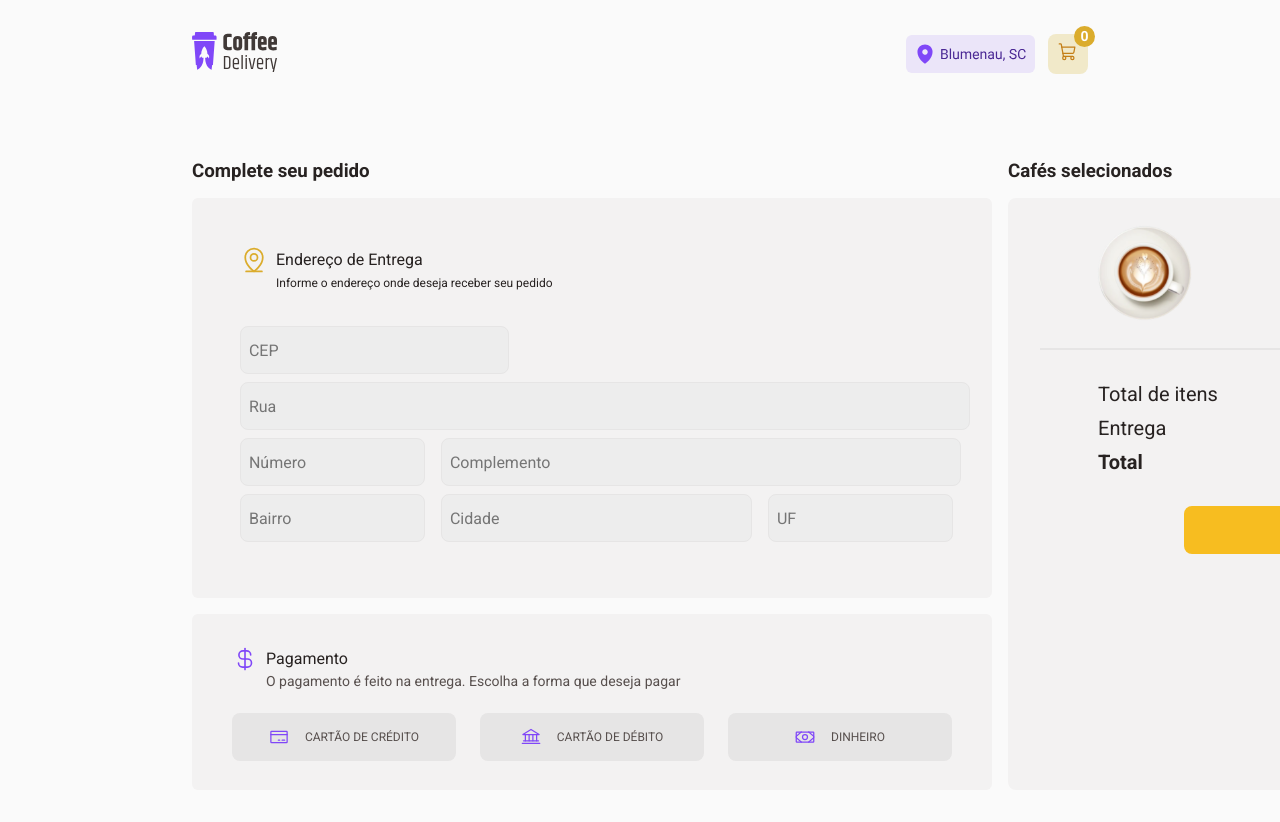
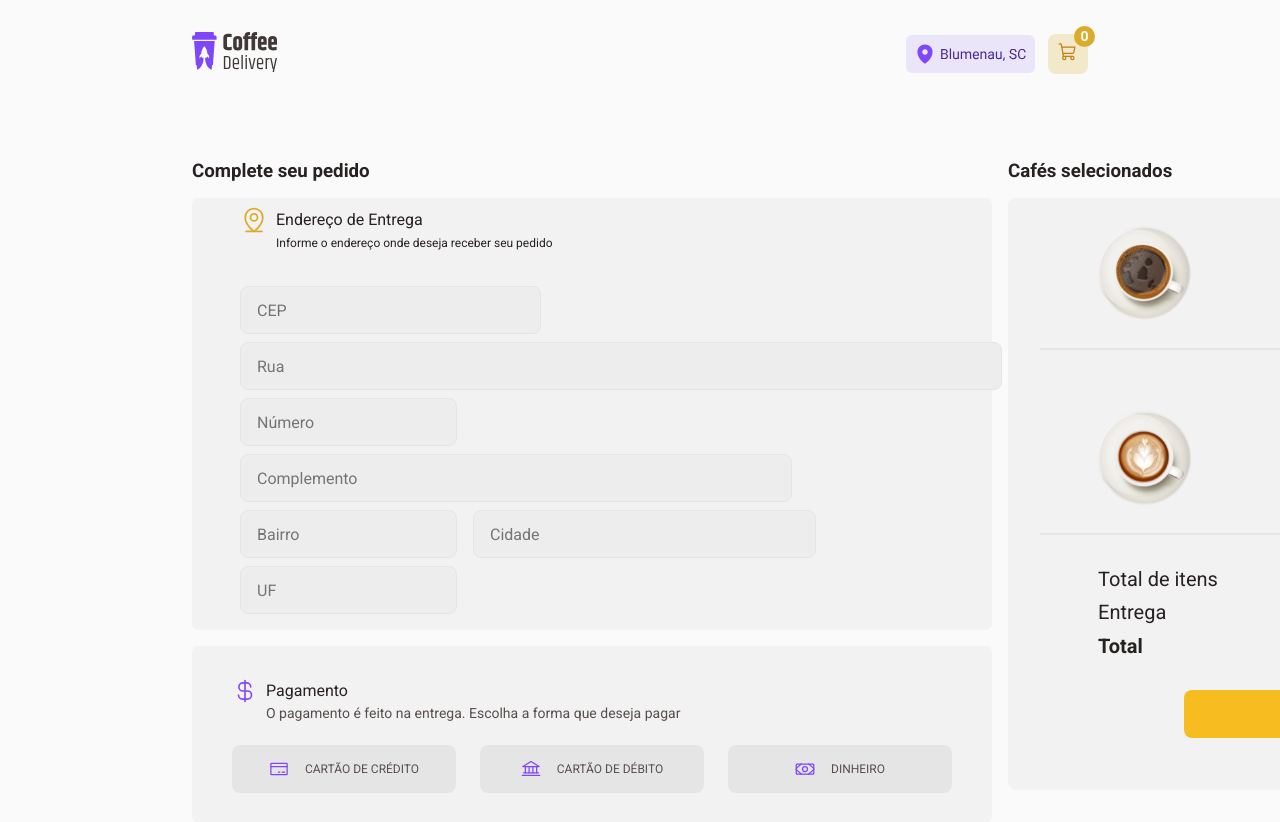
Before and after one commit to antonioRenato/Coffee-Delivery-React, a React (Vite) app: page /checkout in a window 1280 px wide. Shown: the top 822 px of the page. Before the commit the page ends 800 px from the top, so only its background shows below. Built offline with nearby package versions, Linux system fonts and the light colour scheme.

Commit message:
coffee finished

```diff
--- a/src/components/Endereco/index.tsx
+++ b/src/components/Endereco/index.tsx
@@ -23,11 +23,8 @@ import {
   TextOfPurchasedItems,
 } from './styles'
 import { ItemPurchased } from '../ItemPurchased'
-import { useState } from 'react'
 
 export function CompleteCheckout() {
-  const [quantityOfItens, setQuantityOfItens] = useState([])
-
   return (
     <Container>
       <div>
@@ -45,25 +42,25 @@ export function CompleteCheckout() {
 
           <FormEndereco action="">
             <label htmlFor="CEP">
-              <input type="text" placeholder="  CEP" size={30} />
+              <input type="text" placeholder="CEP" size={30} />
             </label>
             <label htmlFor="Rua">
-              <input type="text" placeholder="  Rua" size={85} />
+              <input type="text" placeholder="Rua" size={85} />
             </label>
             <label htmlFor="Numero">
-              <input type="number" placeholder="  Número" />
+              <input type="number" placeholder="Número" />
             </label>
             <label htmlFor="Complemento">
-              <input type="text" placeholder="  Complemento" size={60} />
+              <input type="text" placeholder="Complemento" size={60} />
             </label>
             <label htmlFor="Bairro">
-              <input type="text" placeholder="  Bairro" />
+              <input type="text" placeholder="Bairro" />
             </label>
             <label htmlFor="Cidade">
-              <input type="text" placeholder="  Cidade" size={35} />
+              <input type="text" placeholder="Cidade" size={35} />
             </label>
             <label htmlFor="UF">
-              <input type="text" placeholder="  UF" maxLength={2} />
+              <input type="text" placeholder="UF" maxLength={2} />
             </label>
           </FormEndereco>
         </Endereco>
@@ -97,19 +94,17 @@ export function CompleteCheckout() {
       <SelectedCoffee>
         <h3>Cafés selecionados</h3>
         <SelectedCoffeeContainer>
-          {quantityOfItens.map((quantityOfItens) => (
           <ItemPurchased
             key={1}
             img={coffeeGelado}
-              price={9.9}
+            price="9,90"
             quantity={1}
             name="Expresso café"
           />
-          ))}
 
           <ItemPurchased
             img={coffeeCappucino}
-            price={10.9}
+            price="10,90"
             quantity={2}
             name="Expresso testando"
           />
--- a/src/components/Endereco/styles.ts
+++ b/src/components/Endereco/styles.ts
@@ -25,7 +25,7 @@ export const SpanEndereco = styled.div`
 export const Endereco = styled.div`
   position: relative;
   width: 50rem;
-  height: 25rem;
+  height: 27rem;
   background-color: ${(props) => props.theme['--white-400']};
 
   display: flex;
@@ -62,6 +62,7 @@ export const FormEndereco = styled.form`
     border-radius: 8px;
     background-color: ${(props) => props.theme['--white-500']};
     margin-right: 1rem;
+    padding: 1rem;
   }
 
   input:focus {
@@ -134,6 +135,10 @@ export const ButtonLayout = styled.div`
     gap: 1rem;
 
     cursor: pointer;
+  }
+
+  button:hover {
+    background-color: ${(props) => props.theme['--gray-200']};
   }
 `
 
--- a/src/components/ItemPurchased/index.tsx
+++ b/src/components/ItemPurchased/index.tsx
@@ -5,7 +5,7 @@ interface CoffeePurchased {
   img: string
   name: string
   quantity: number
-  price: number
+  price: string
 }
 
 export function ItemPurchased(props: CoffeePurchased) {
```
Lines whose indentation alone changed are shown as unchanged.
